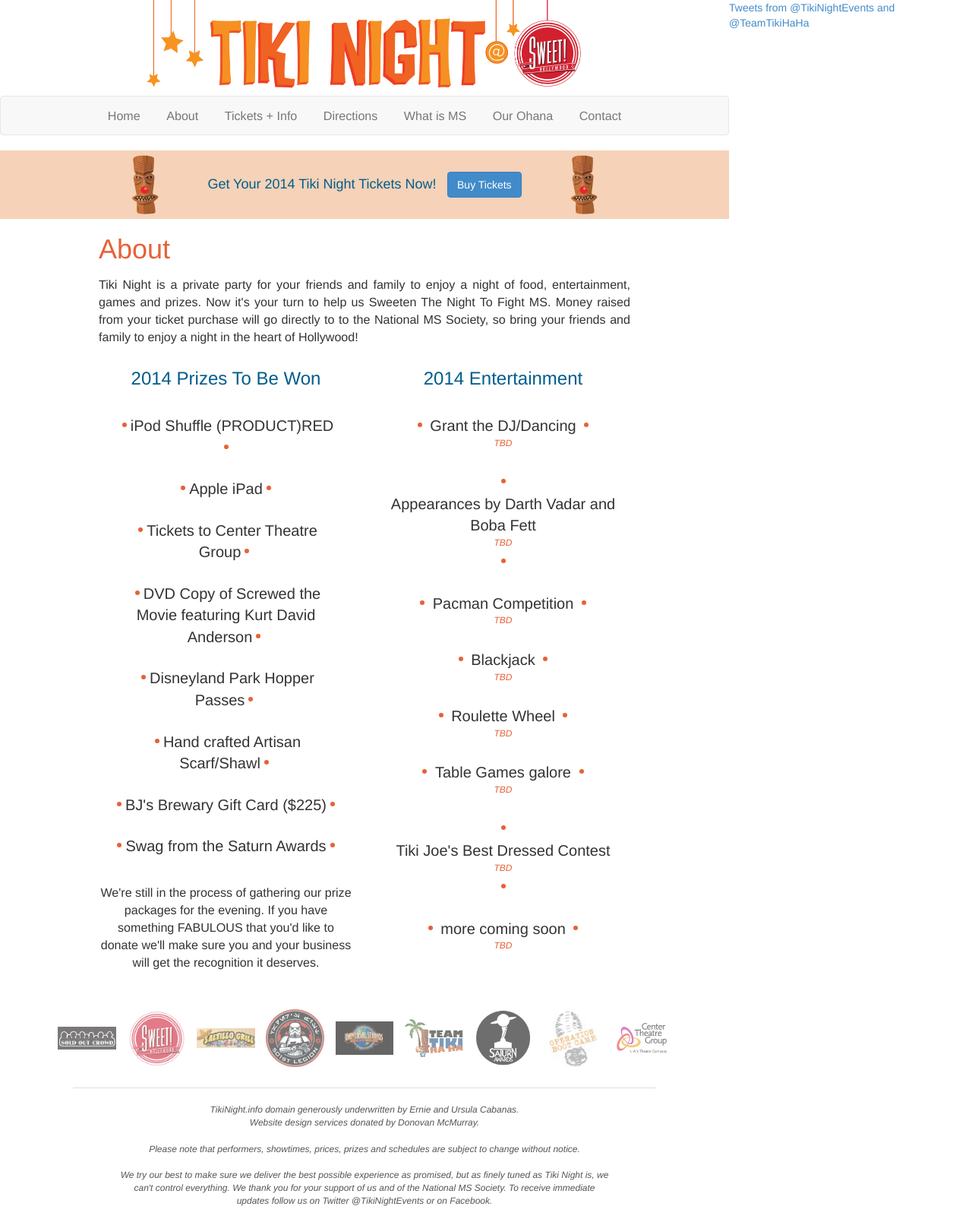
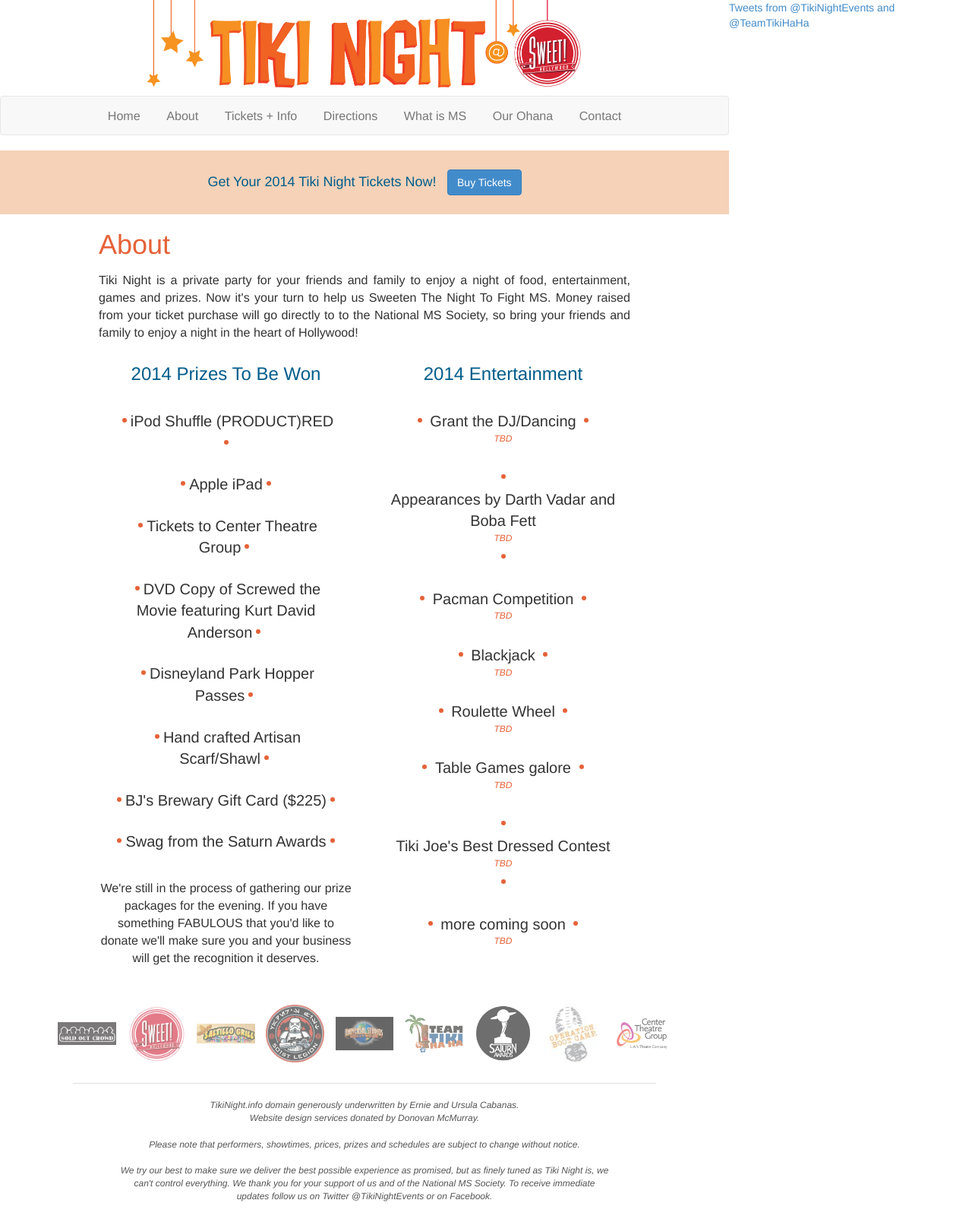
Before and after one commit to dfmcmurray/tiki-night, a Jekyll site: the page built from about/index.html, in a window 1280 px wide. Shown: the whole page at 76% size. Built offline with Jekyll 4.4.1, drawn with Linux system fonts in a browser that asks for light colours; Markdown is read by kramdown in place of the engine named in the settings; comment, search, counter and statistics services are not loaded.

Commit message:
Removing tiki guy from Buy Ticket banner.

```diff
--- a/_includes/ticket_banner.html
+++ b/_includes/ticket_banner.html
@@ -1,8 +1,6 @@
 <div class='buy-tickets'>
-	<img src='{{site.baseurl}}/assets/tikiguy.png' />
 	<div class='buy-tickets-banner'>
 		<h4>Get Your 2014 Tiki Night Tickets Now!</h4>
 		<a class='btn btn-primary' href='{{site.tickets_url}}' target="_blank">Buy Tickets</a>
 	</div>
-	<img src='{{site.baseurl}}/assets/tikiguy.png' />
 </div>
```
